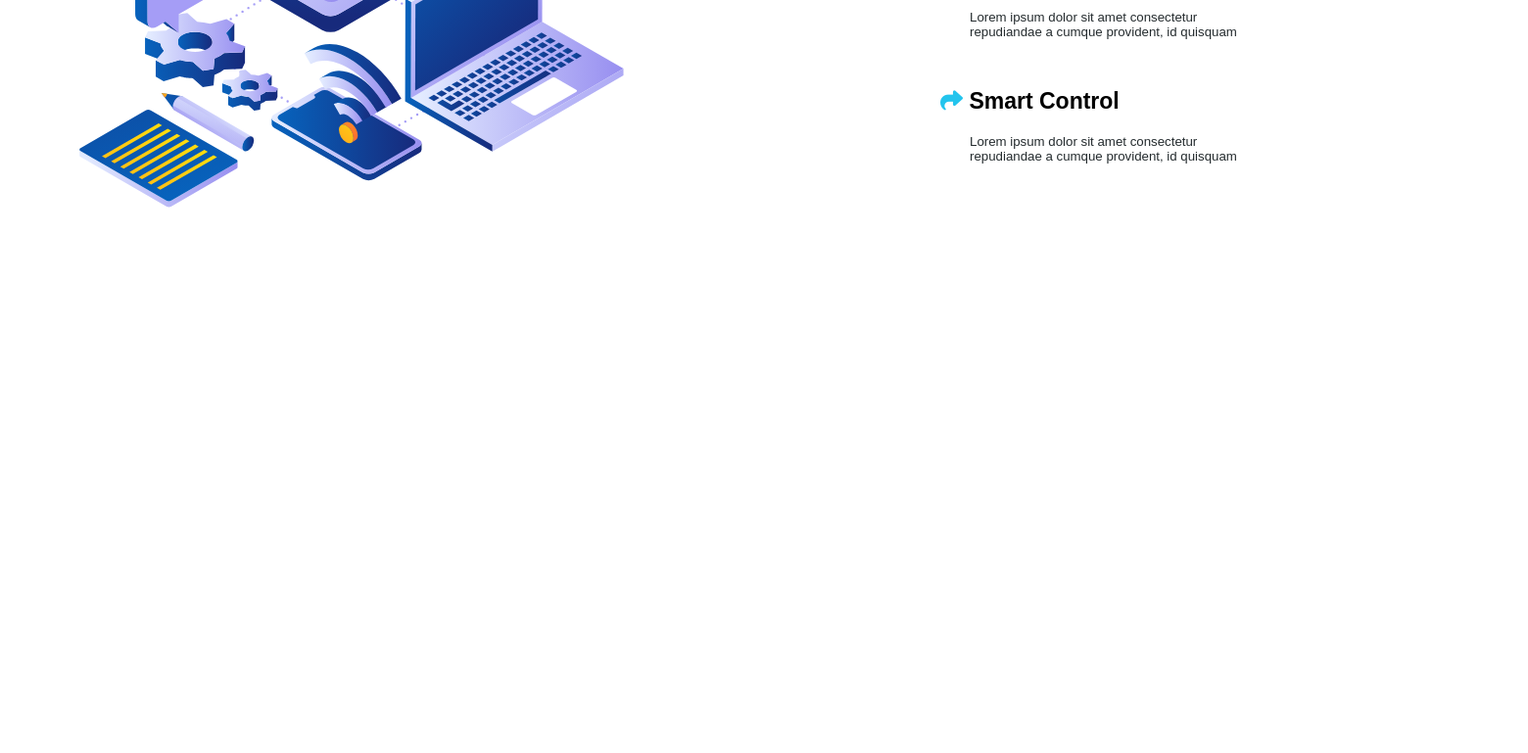
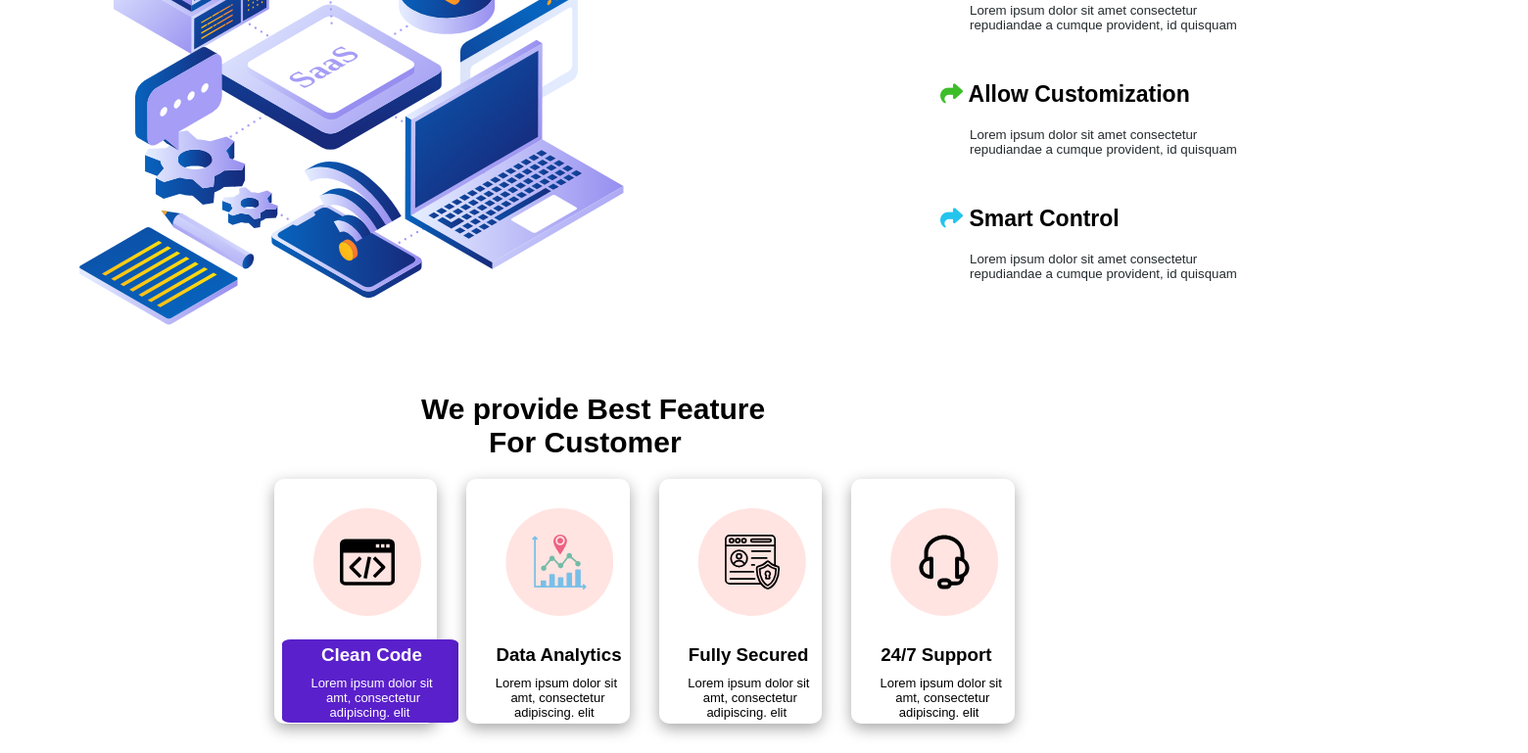
Before and after one commit to zeeshan249/cssproject13, a plain HTML site: page index.html in a window 1280 px wide. Shown: the part 1143-1912 px from the top of the page at 98% size, 1560 px wide, since content can reach past the window. Before the commit the page ends 1424 px from the top, so only its background shows below. Drawn offline with Linux system fonts and the light colour scheme.

Commit message:
project13

```diff
--- a/css/style.css
+++ b/css/style.css
@@ -120,6 +120,7 @@ body{
     display: flex;
     align-items: center;
     margin-left: 40px;
+    margin-top: 120px;
     height:80vh;
 }
 .second-right-section{
@@ -150,3 +151,99 @@ body{
 .color3{
     color:#23C4ED
 }
+.third-section .heading
+{
+    display: flex;
+    justify-content: center;
+
+}
+.third-section .heading h4
+{
+    font-size: 30px;
+    text-indent: -2.3em;
+}
+.cards{
+    margin-left: 90px;
+    margin-top: 20px;
+    display: flex;
+    flex-direction: row;
+}
+
+.card{
+    width: 20%;
+    height: 250px;
+    background-color: transparent;
+    border-radius: 10px;
+    margin-right: 30px;
+    margin-bottom: 30px;
+}
+
+.card-active{
+    width: 13%;
+    height: 250px;
+    border-radius: 10px;
+    margin-right: 30px;
+    margin-bottom: 30px;
+    background-color: white;
+    box-shadow: rgba(0, 0, 0, 0.35) 0px 5px 15px;
+}
+
+.card-logo{
+    margin-left: 40px;
+    margin-top: 30px;
+    width: 110px;
+    padding: 27px;
+    background: #ffe4e1;
+
+    clip-path: circle();
+    color: #fff;
+}
+
+.card-head{
+    color: black;
+    margin-left: 30px;
+}
+
+.card-head-active{
+    color: #fff;
+    margin-left: 40px;
+    margin-top: 20px;
+    padding-bottom: 10px;
+    padding-top: 5px;
+}
+
+.card-body-active{
+
+    color: #fff;
+    margin-left: 45px;
+    text-indent: -1.2em;
+    font-size: small;
+
+}
+.card-body{
+
+    margin-left: 45px;
+    text-indent: -1.2em;
+    font-size: small;
+}
+.card-head{
+    margin-left: 30px;
+    margin-top: 20px;
+    padding-bottom: 10px;
+    padding-top: 5px;
+    font-weight: bolder;
+}
+.circlebox{
+    background-color: #5A20CB;
+    margin-left: 8px;
+    height: 85px;
+    width: 180px;
+    border-radius: 5%;
+}
+/* .api{
+    margin-left: 290px;
+} */
+.cards{
+    margin-left: 280px;
+    width: 100%;
+}
--- a/index.html
+++ b/index.html
@@ -92,5 +92,43 @@
 
 
         </div>
+
+        <div class="third-section">
+            <div class="heading">
+                <h4>We provide Best Feature <br> For Customer</h4>
+            </div>
+            <div class="api">
+                <div class="cards">
+                    <!-- Card 01 -->
+                    <div class="card-active">
+                        <img class="card-logo" src="./images/web-developing.svg" width="67px">
+                        <div class="circlebox">
+                        <h3 class="card-head-active">Clean Code</h3>
+                        <p class="card-body-active">Lorem ipsum dolor sit <br> amt,  consectetur  <br> &nbsp;adipiscing. elit</p>
+                         </div>
+                    </div>
+                    <!-- Card 02 -->
+                    <div class="card-active">
+                        <img class="card-logo" src="./images/data-analytics.svg" width="67px">
+                       <h3 class="card-head">Data Analytics</h3>
+                     <p class="card-body">Lorem ipsum dolor sit <br> amt,  consectetur  <br> &nbsp;adipiscing. elit</p>
+                    </div>
+                    <!-- Card 03 -->
+                    <div class="card-active">
+                        <img class="card-logo" src="./images/secured-profile.svg" width="67px">
+                         <h3 class="card-head">Fully Secured</h3>
+                 <p class="card-body">Lorem ipsum dolor sit <br> amt,  consectetur  <br> &nbsp;adipiscing. elit</p>
+                    </div>
+                    <!-- Card 04 -->
+                    <div class="card-active">
+                        <img class="card-logo" src="./images/support.svg" width="67px">
+                        <h3 class="card-head">24/7 Support</h3>
+                <p class="card-body">Lorem ipsum dolor sit <br> amt,  consectetur  <br> &nbsp;adipiscing. elit</p>
+                    </div>
+
+
+                </div>
+            </div>
+        </div>
 </body>
 </html>
```
